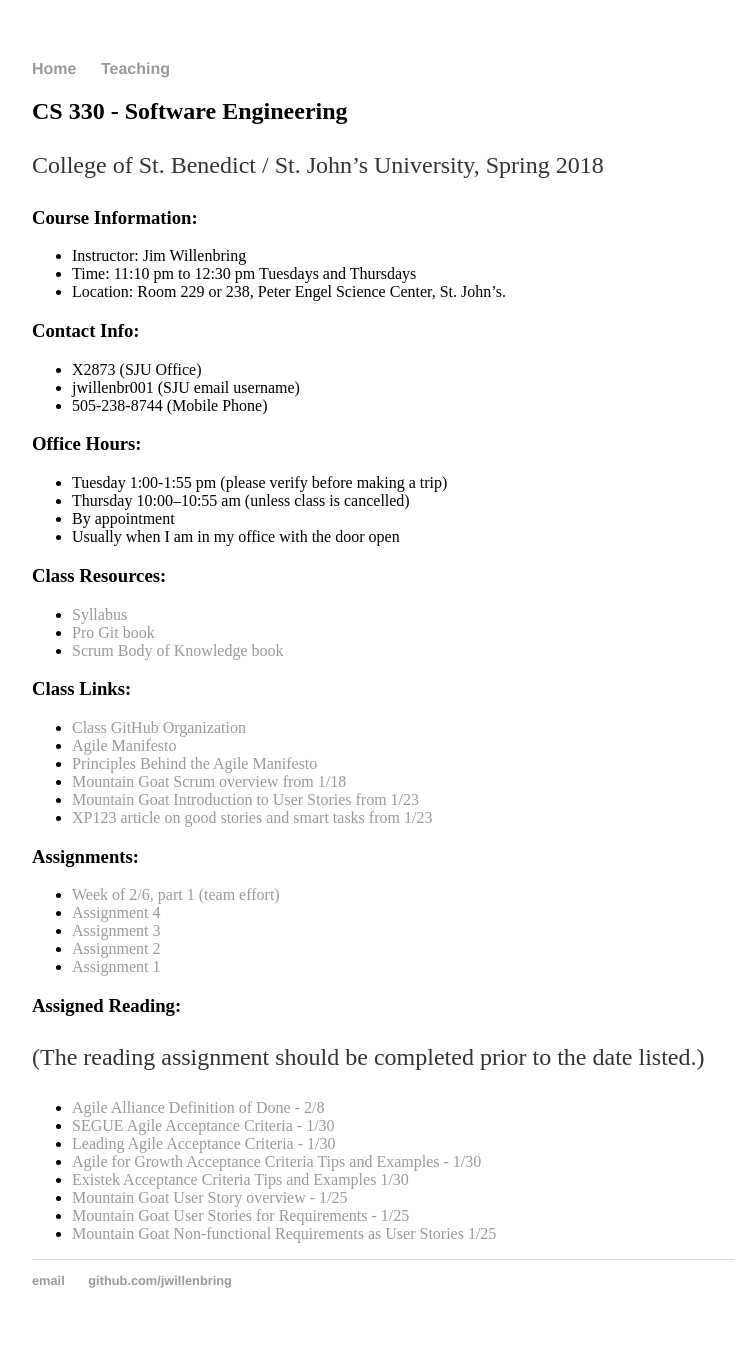
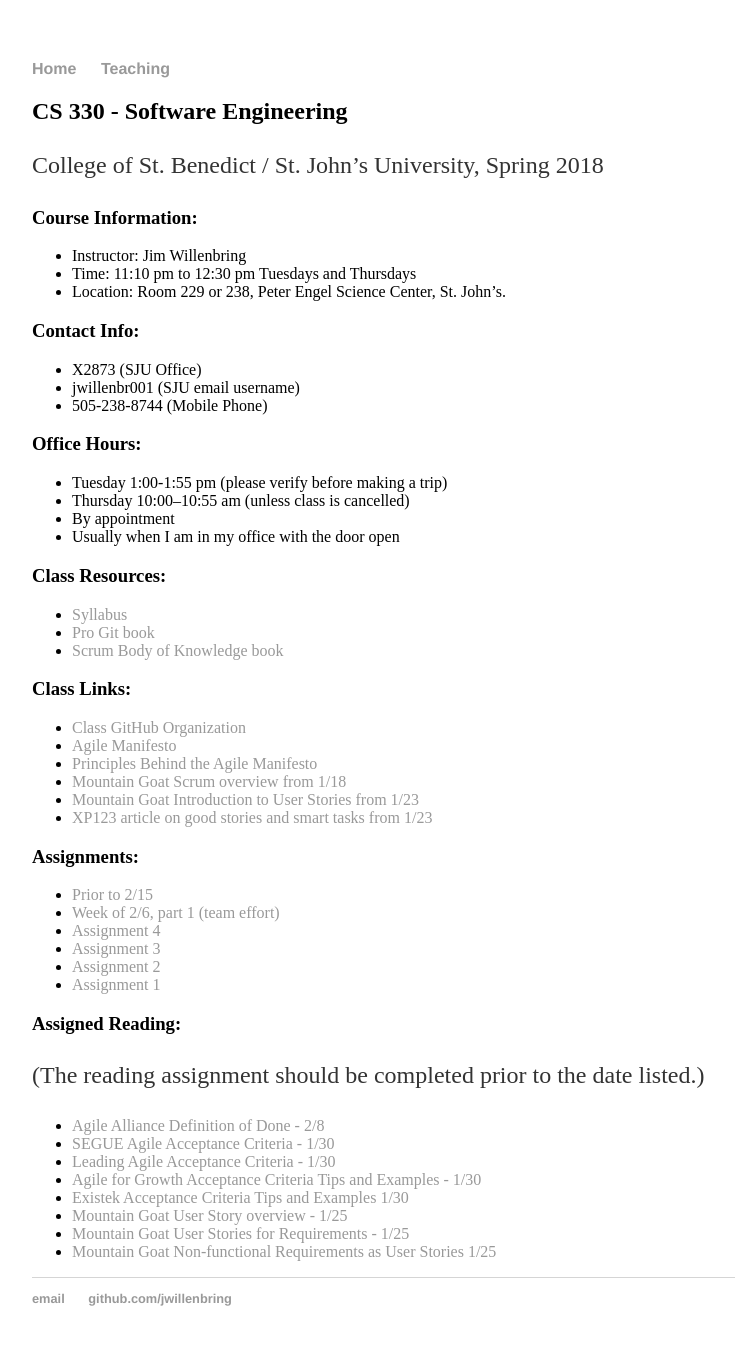
Before and after one commit to jwillenbring/jwillenbring.github.io, a Jekyll site: the page built from teaching/2018-Spring-CS330/index.md, in a window 1280 px wide. Shown: the whole page, without its empty margins (160-895 px from the left). Built offline with Jekyll 4.4.1, drawn with Linux system fonts in a browser that asks for light colours; our own code applies the rules of GitHub Pages for plain Markdown files.

Commit message:
Update index.md
Added goal for prior to 2/15 class

```diff
--- a/teaching/2018-Spring-CS330/index.md
+++ b/teaching/2018-Spring-CS330/index.md
@@ -37,6 +37,7 @@
 
 ### Assignments:
 
+  * [Prior to 2/15](https://docs.google.com/document/d/1aUt_qCkUm85SAW-Mv0euDdT4HVJ0DVzJGabyEOisnsU/edit?usp=sharing)
   * [Week of 2/6, part 1 (team effort)](https://docs.google.com/document/d/1tBvBdat4ed733REYO-G7vf9TCRedSBalI1-yD2-Ql9Y/edit?usp=sharing)
   * [Assignment 4](https://docs.google.com/document/d/1yVoDU3Cr5I6UdifJUDVFdZQk2ccgquESmWWw76RE7Gs/edit?usp=sharing)
   * [Assignment 3](https://docs.google.com/document/d/1H5yB4RRquzRVuXMq6Uv0JUHTwefB0l9FCqGbqpV3xIA/edit?usp=sharing)
```
